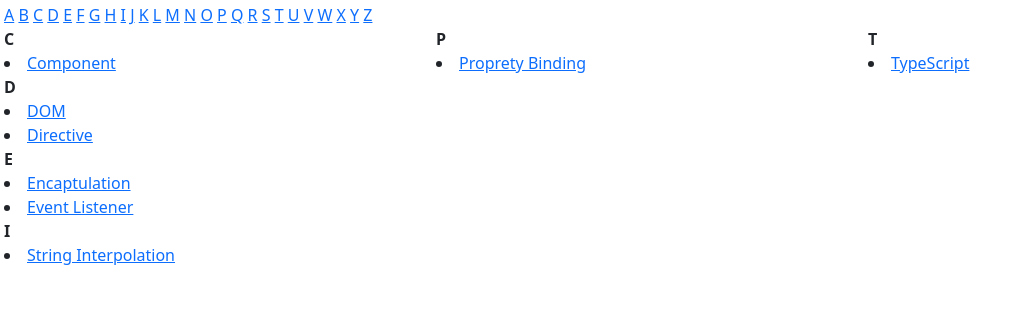
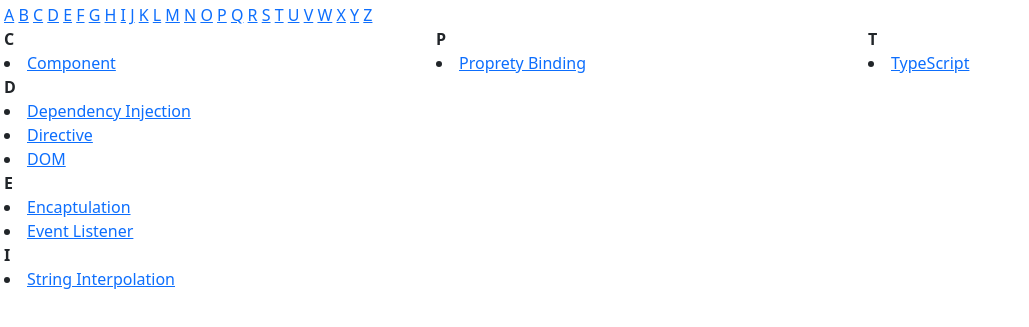
Before and after one commit to amritdhal/angular-glossary, a plain HTML site: page index.html in a window 1280 px wide. Shown: the part 57-384 px from the top of the page, without its empty margins (0-1029 px from the left). Drawn offline with nearby package versions, Linux system fonts and the light colour scheme.

Commit message:
Intermitten Check In

```diff
--- a/index.html
+++ b/index.html
@@ -71,7 +71,7 @@
           </div>
 
           <div class="fw-bold" id="D">D</div>
-          <li><a href="https://www.w3schools.com/js/js_htmldom.asp" target="_blank">DOM</a></li>
+          <li><a href="https://en.wikipedia.org/wiki/Dependency_injection" target="_blank">Dependency Injection</a></li>
 
           <li>
             <a data-bs-toggle="collapse" href="#directive" role="button" aria-expanded="false"
@@ -89,6 +89,7 @@
             </div>
           </div>
 
+          <li><a href="https://www.w3schools.com/js/js_htmldom.asp" target="_blank">DOM</a></li>
 
           <div class="fw-bold" id="E">E</div>
           <li><a href="https://en.wikipedia.org/wiki/Encapsulation_(computer_programming)"
```
